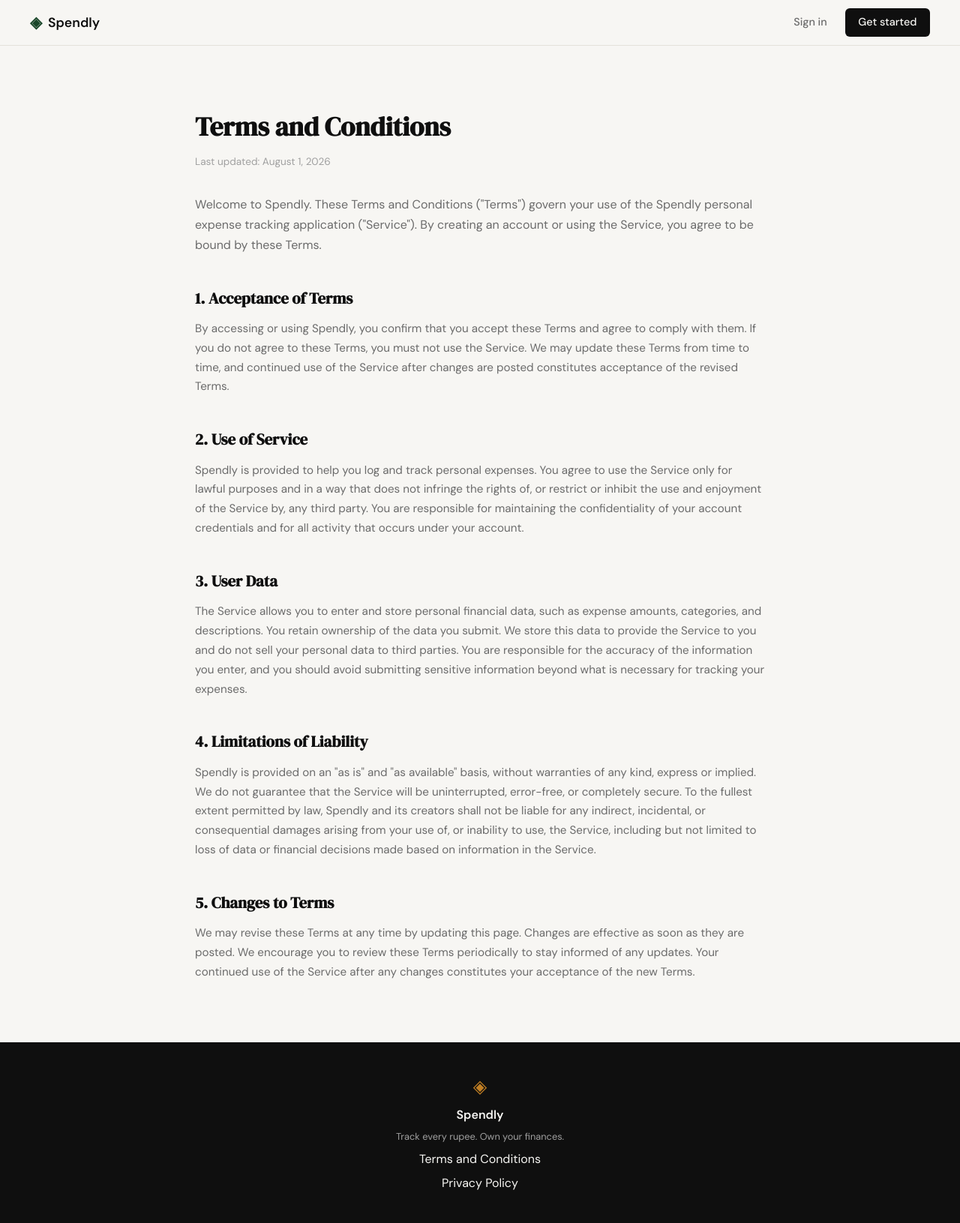
After one commit to rohit009/spendly, a Flask app: page /terms in a window 1280 px wide. The commit adds this page. Shown: the whole page at 75% size. Run offline with Flask 3, Linux system fonts and the light colour scheme.

Commit message:
landing: add terms and conditions page and route

```diff
--- a/app.py
+++ b/app.py
@@ -20,6 +20,11 @@ def register():
 @app.route("/login")
 def login():
     return render_template("login.html")
+
+
+@app.route("/terms")
+def terms():
+    return render_template("terms.html")
 
 
 # ------------------------------------------------------------------ #
--- a/static/css/style.css
+++ b/static/css/style.css
@@ -342,6 +342,53 @@ a { color: inherit; text-decoration: none; }
 }
 
 /* ------------------------------------------------------------------ */
+/* Legal pages (Terms, Privacy)                                        */
+/* ------------------------------------------------------------------ */
+
+.legal-section {
+    padding: 5rem 2rem;
+}
+
+.legal-inner {
+    max-width: 760px;
+    margin: 0 auto;
+}
+
+.legal-title {
+    font-family: var(--font-display);
+    font-size: 2.2rem;
+    color: var(--ink);
+    margin-bottom: 0.5rem;
+}
+
+.legal-updated {
+    font-size: 0.85rem;
+    color: var(--ink-faint);
+    margin-bottom: 2rem;
+}
+
+.legal-intro {
+    font-size: 1rem;
+    color: var(--ink-muted);
+    line-height: 1.7;
+    margin-bottom: 2.5rem;
+}
+
+.legal-heading {
+    font-family: var(--font-display);
+    font-size: 1.3rem;
+    color: var(--ink);
+    margin-top: 2.5rem;
+    margin-bottom: 0.75rem;
+}
+
+.legal-body {
+    font-size: 0.95rem;
+    color: var(--ink-muted);
+    line-height: 1.7;
+}
+
+/* ------------------------------------------------------------------ */
 /* CTA section                                                         */
 /* ------------------------------------------------------------------ */
 
--- a/templates/base.html
+++ b/templates/base.html
@@ -34,7 +34,7 @@
             <span class="brand-icon">◈</span>
             <span class="footer-name">Spendly</span>
             <p class="footer-copy">Track every rupee. Own your finances.</p>
-            <a href="#">Terms and Conditions</a>
+            <a href="{{ url_for('terms') }}">Terms and Conditions</a>
             <a href="#">Privacy Policy</a>
         </div>
     </footer>
--- /dev/null
+++ b/templates/terms.html
@@ -0,0 +1,65 @@
+{% extends "base.html" %}
+
+{% block title %}Terms and Conditions — Spendly{% endblock %}
+
+{% block content %}
+
+<section class="legal-section">
+    <div class="legal-inner">
+        <h1 class="legal-title">Terms and Conditions</h1>
+        <p class="legal-updated">Last updated: August 1, 2026</p>
+
+        <p class="legal-intro">
+            Welcome to Spendly. These Terms and Conditions ("Terms") govern your use of the
+            Spendly personal expense tracking application ("Service"). By creating an account
+            or using the Service, you agree to be bound by these Terms.
+        </p>
+
+        <h2 class="legal-heading">1. Acceptance of Terms</h2>
+        <p class="legal-body">
+            By accessing or using Spendly, you confirm that you accept these Terms and agree to
+            comply with them. If you do not agree to these Terms, you must not use the Service.
+            We may update these Terms from time to time, and continued use of the Service after
+            changes are posted constitutes acceptance of the revised Terms.
+        </p>
+
+        <h2 class="legal-heading">2. Use of Service</h2>
+        <p class="legal-body">
+            Spendly is provided to help you log and track personal expenses. You agree to use the
+            Service only for lawful purposes and in a way that does not infringe the rights of, or
+            restrict or inhibit the use and enjoyment of the Service by, any third party. You are
+            responsible for maintaining the confidentiality of your account credentials and for
+            all activity that occurs under your account.
+        </p>
+
+        <h2 class="legal-heading">3. User Data</h2>
+        <p class="legal-body">
+            The Service allows you to enter and store personal financial data, such as expense
+            amounts, categories, and descriptions. You retain ownership of the data you submit.
+            We store this data to provide the Service to you and do not sell your personal data
+            to third parties. You are responsible for the accuracy of the information you enter,
+            and you should avoid submitting sensitive information beyond what is necessary for
+            tracking your expenses.
+        </p>
+
+        <h2 class="legal-heading">4. Limitations of Liability</h2>
+        <p class="legal-body">
+            Spendly is provided on an "as is" and "as available" basis, without warranties of any
+            kind, express or implied. We do not guarantee that the Service will be uninterrupted,
+            error-free, or completely secure. To the fullest extent permitted by law, Spendly and
+            its creators shall not be liable for any indirect, incidental, or consequential damages
+            arising from your use of, or inability to use, the Service, including but not limited
+            to loss of data or financial decisions made based on information in the Service.
+        </p>
+
+        <h2 class="legal-heading">5. Changes to Terms</h2>
+        <p class="legal-body">
+            We may revise these Terms at any time by updating this page. Changes are effective
+            as soon as they are posted. We encourage you to review these Terms periodically to
+            stay informed of any updates. Your continued use of the Service after any changes
+            constitutes your acceptance of the new Terms.
+        </p>
+    </div>
+</section>
+
+{% endblock %}
```
